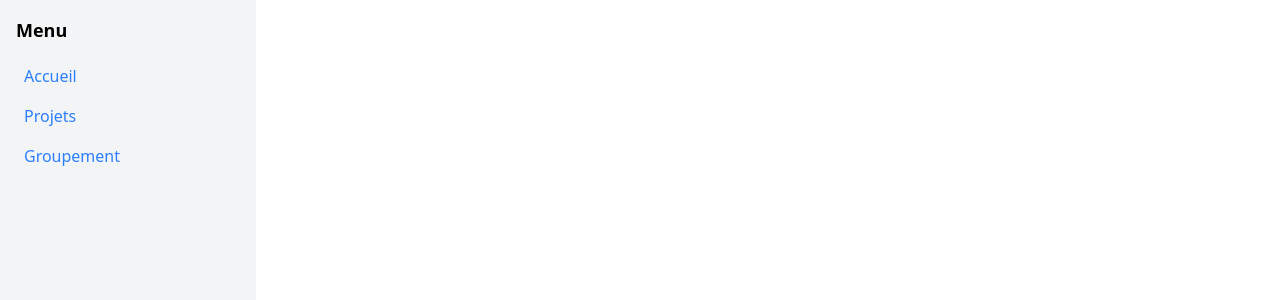
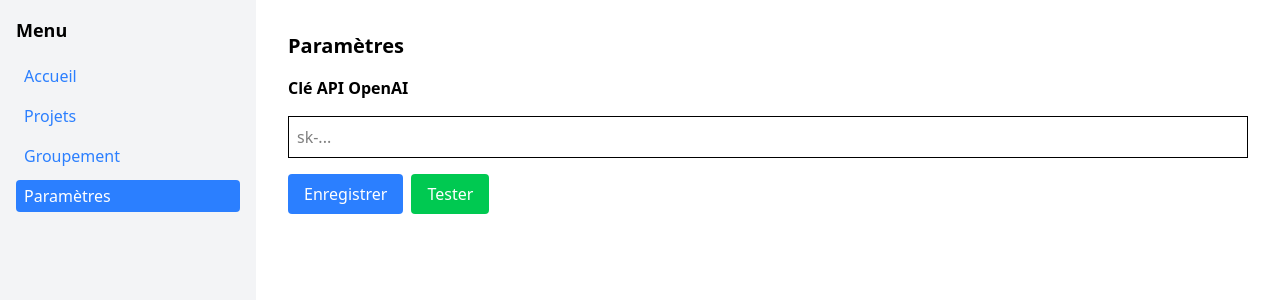
Before and after one commit to jlg-formation/memoire-technique, a React (Vite) app: page /parametres in a window 1280 px wide. Shown: the top 300 px of the page. Built offline with nearby package versions, Linux system fonts and the light colour scheme.

Commit message:
feat: update favicon and page titles, add settings page for API key management

```diff
--- a/src/App.tsx
+++ b/src/App.tsx
@@ -2,6 +2,7 @@ import { Routes, Route } from "react-router";
 import Sidebar from "./components/Sidebar";
 import Projects from "./pages/Projects";
 import Groupement from "./pages/Groupement";
+import Settings from "./pages/Settings";
 
 function App() {
   return (
@@ -19,6 +20,7 @@ function App() {
           />
           <Route path="/projects" element={<Projects />} />
           <Route path="/groupement" element={<Groupement />} />
+          <Route path="/parametres" element={<Settings />} />
         </Routes>
       </div>
     </div>
--- a/src/components/Sidebar.tsx
+++ b/src/components/Sidebar.tsx
@@ -29,6 +29,14 @@ function Sidebar() {
       >
         Groupement
       </NavLink>
+      <NavLink
+        to="/parametres"
+        className={({ isActive }) =>
+          `mb-2 rounded px-2 py-1 ${isActive ? "bg-blue-500 text-white" : "text-blue-500"}`
+        }
+      >
+        Paramètres
+      </NavLink>
     </nav>
   );
 }
--- a/src/lib/openai.ts
+++ b/src/lib/openai.ts
@@ -29,3 +29,10 @@ export async function summarize(
   };
   return data.choices[0].message.content.trim();
 }
+
+export async function testKey(apiKey: string): Promise<boolean> {
+  const response = await fetch("https://api.openai.com/v1/models", {
+    headers: { Authorization: `Bearer ${apiKey}` },
+  });
+  return response.ok;
+}
--- a/src/pages/Groupement.tsx
+++ b/src/pages/Groupement.tsx
@@ -3,10 +3,12 @@ import { useProjectStore } from "../store/useProjectStore";
 import type { ParticipatingCompany } from "../types/project";
 import { extractPdfText } from "../lib/pdf";
 import { summarize } from "../lib/openai";
+import { useOpenAIKeyStore } from "../store/useOpenAIKeyStore";
 import MobilizedPeopleList from "../components/MobilizedPeopleList";
 
 function Groupement() {
   const { currentProject, updateCurrentProject } = useProjectStore();
+  const { apiKey } = useOpenAIKeyStore();
   const [name, setName] = useState("");
   const [summaryWords, setSummaryWords] = useState(100);
 
@@ -67,12 +69,13 @@ function Groupement() {
     const company = companies.find((c) => c.id === companyId);
     const person = company?.mobilizedPeople?.find((p) => p.id === personId);
     if (!person?.cvText) return;
+    const key = apiKey || import.meta.env.VITE_OPENAI_KEY;
+    if (!key) {
+      alert("Veuillez saisir votre clé OpenAI dans les paramètres.");
+      return;
+    }
     try {
-      const summary = await summarize(
-        person.cvText,
-        summaryWords,
-        import.meta.env.VITE_OPENAI_KEY,
-      );
+      const summary = await summarize(person.cvText, summaryWords, key);
       updateCompanies(
         companies.map((c) =>
           c.id === companyId
--- /dev/null
+++ b/src/pages/Settings.tsx
@@ -0,0 +1,63 @@
+import { useState } from "react";
+import { useOpenAIKeyStore } from "../store/useOpenAIKeyStore";
+import { testKey } from "../lib/openai";
+
+function Settings() {
+  const { apiKey, setApiKey } = useOpenAIKeyStore();
+  const [tempKey, setTempKey] = useState(apiKey);
+  const [status, setStatus] = useState<
+    "idle" | "testing" | "success" | "error"
+  >("idle");
+
+  const handleSave = () => {
+    setApiKey(tempKey.trim());
+    setStatus("idle");
+  };
+
+  const handleTest = async () => {
+    setStatus("testing");
+    try {
+      const ok = await testKey(tempKey.trim());
+      setStatus(ok ? "success" : "error");
+    } catch {
+      setStatus("error");
+    }
+  };
+
+  return (
+    <div className="space-y-4 p-4">
+      <h1 className="text-xl font-bold">Paramètres</h1>
+      <label className="block font-semibold">Clé API OpenAI</label>
+      <input
+        type="password"
+        className="w-full border p-2"
+        value={tempKey}
+        onChange={(e) => setTempKey(e.target.value)}
+        placeholder="sk-..."
+      />
+      <div className="flex gap-2">
+        <button
+          type="button"
+          onClick={handleSave}
+          className="rounded bg-blue-500 px-4 py-2 text-white"
+        >
+          Enregistrer
+        </button>
+        <button
+          type="button"
+          onClick={handleTest}
+          className="rounded bg-green-500 px-4 py-2 text-white"
+        >
+          Tester
+        </button>
+      </div>
+      {status === "testing" && <div>Test en cours...</div>}
+      {status === "success" && <div className="text-green-600">Clé valide</div>}
+      {status === "error" && (
+        <div className="text-red-600">Impossible de vérifier la clé</div>
+      )}
+    </div>
+  );
+}
+
+export default Settings;
--- /dev/null
+++ b/src/store/useOpenAIKeyStore.ts
@@ -0,0 +1,20 @@
+import { create } from "zustand";
+
+interface OpenAIKeyStore {
+  apiKey: string;
+  setApiKey: (key: string) => void;
+}
+
+const STORAGE_KEY = "openai_api_key";
+
+export const useOpenAIKeyStore = create<OpenAIKeyStore>((set) => ({
+  apiKey: localStorage.getItem(STORAGE_KEY) ?? "",
+  setApiKey: (key) => {
+    if (key) {
+      localStorage.setItem(STORAGE_KEY, key);
+    } else {
+      localStorage.removeItem(STORAGE_KEY);
+    }
+    set({ apiKey: key });
+  },
+}));
```
